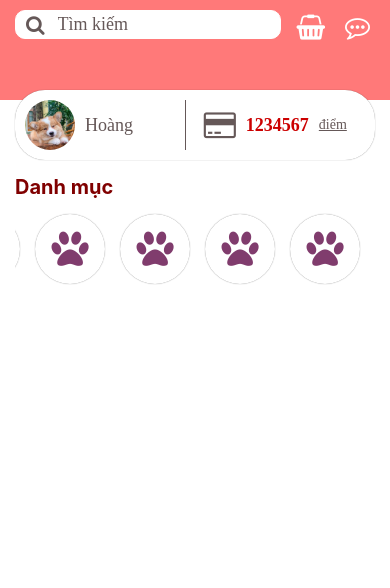
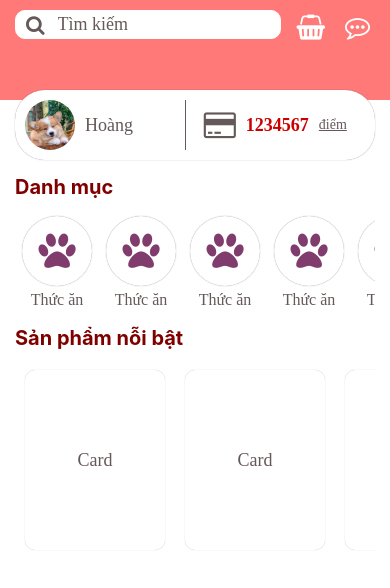
Before and after one commit to nathan211/petshop_mobile, a React Native app: screen / in a window 390 px wide. Shown: the top 588 px of the page. Built offline with nearby package versions, Linux system fonts and the light colour scheme.

Commit message:
add card component

```diff
--- /dev/null
+++ b/app/components/Card.js
@@ -0,0 +1,29 @@
+import React from 'react'
+import { StyleSheet, View } from 'react-native'
+
+import colors from '../config/colors'
+import Text from './Text'
+
+export default function Card() {
+    return (
+        <View style={styles.container}>
+            <Text>Card</Text>
+        </View>
+    )
+}
+
+const styles = StyleSheet.create({
+    container: {
+        width: 140,
+        height: 180,
+        backgroundColor: colors.white,
+        justifyContent: 'center',
+        alignItems: 'center',
+        borderRadius: 10,
+        shadowColor: "#000",
+        shadowOpacity: 0.3,
+        shadowRadius: 1.00,
+        elevation: 5,
+        margin: 10
+    }
+})
--- a/app/components/Category.js
+++ b/app/components/Category.js
@@ -1,23 +1,13 @@
-import React, { useRef } from 'react'
-import { StyleSheet, View, Text, ScrollView } from 'react-native'
+import React from 'react'
+import { StyleSheet, View } from 'react-native'
 import Icon from 'react-native-vector-icons/FontAwesome'
 
-
-
 import colors from '../config/colors'
+import Text from './Text';
 
 export default function Category() {
-    const scrollView = useRef();
-
     return (
-        <View style={styles.categoryContainer}>
-            <Text style={styles.categoryTitle}>Danh mục</Text>
-            <ScrollView
-                ref={scrollView}
-                style={styles.iconContainer}
-                horizontal
-                onContentSizeChange={() => scrollView.current.scrollToEnd()}
-            >
+        <View style={styles.container}>
             <View style={styles.backgroundIcon}>
                 <Icon
                     name='paw'
@@ -25,53 +15,16 @@ export default function Category() {
                     color={colors.purple}
                 />
             </View>
-                <View style={styles.backgroundIcon}>
-                    <Icon
-                        name='paw'
-                        size={40}
-                        color={colors.purple}
-                    />
-                </View>
-                <View style={styles.backgroundIcon}>
-                    <Icon
-                        name='paw'
-                        size={40}
-                        color={colors.purple}
-                    />
-                </View>
-                <View style={styles.backgroundIcon}>
-                    <Icon
-                        name='paw'
-                        size={40}
-                        color={colors.purple}
-                    />
-                </View>
-                <View style={styles.backgroundIcon}>
-                    <Icon
-                        name='paw'
-                        size={40}
-                        color={colors.purple}
-                    />
-                </View>
-            </ScrollView>
+            <Text customStyle={styles.categoryTitle}>Thức ăn</Text>
         </View>
     )
 }
 
 const styles = StyleSheet.create({
-    categoryContainer: {
-        paddingVertical: 15,
-    },
-    categoryTitle: {
-        fontSize: 20,
-        fontWeight: 'bold',
-        color: colors.dark,
-
-    },
-    iconContainer: {
-        flexDirection: 'row',
-        paddingVertical: 10,
-        marginTop: 5
+    container: {
+        alignItems: 'center',
+        justifyContent: 'center',
+        margin: 7,
     },
     backgroundIcon: {
         width: 70,
@@ -84,6 +37,9 @@ const styles = StyleSheet.create({
         shadowOpacity: 0.5,
         shadowRadius: 1.00,
         elevation: 5,
-        marginRight: 15
     },
+    categoryTitle: {
+        fontSize: 16,
+        marginTop: 5
+    }
 })
--- a/app/screens/HomeScreen.js
+++ b/app/screens/HomeScreen.js
@@ -6,6 +6,7 @@ import colors from '../config/colors'
 import CumulativePoints from '../components/CumulativePoints'
 import Chatting from '../components/Chatting'
 import Category from '../components/Category'
+import Card from '../components/Card'
 import SearchBar from '../components/SearchBar'
 import ShoppingCart from '../components/ShoppingCart'
 
@@ -19,7 +20,36 @@ export default function HomeScreen() {
             </View>
             <View style={styles.content}>
                 <CumulativePoints />
-                <Category />
+                <View style={styles.categoryContainer}>
+                    <Text style={styles.categoryTitle}>Danh mục</Text>
+                    <ScrollView
+                        style={styles.iconContainer}
+                        horizontal
+                        showsHorizontalScrollIndicator={false}
+                    >
+                        <Category />
+                        <Category />
+                        <Category />
+                        <Category />
+                        <Category />
+                        <Category />
+                        <Category />
+                        <Category />
+                    </ScrollView>
+                </View>
+                <View style={styles.featureProductContainer}>
+                    <Text style={styles.categoryTitle}>Sản phẩm nỗi bật</Text>
+                    <ScrollView
+                        style={styles.iconContainer}
+                        horizontal
+                        showsHorizontalScrollIndicator={false}
+                    >
+                        <Card />
+                        <Card />
+                        <Card />
+                        <Card />
+                    </ScrollView>
+                </View>
             </View>
         </ScrollView>
     )
@@ -38,4 +68,16 @@ const styles = StyleSheet.create({
     content: {
         padding: 15,
     },
+    categoryContainer: {
+        marginTop: 15,
+    },
+    categoryTitle: {
+        fontSize: 20,
+        fontWeight: 'bold',
+        color: colors.dark,
+    },
+    iconContainer: {
+        flexDirection: 'row',
+        paddingVertical: 10,
+    },
 })
```
Lines whose indentation alone changed are shown as unchanged.
